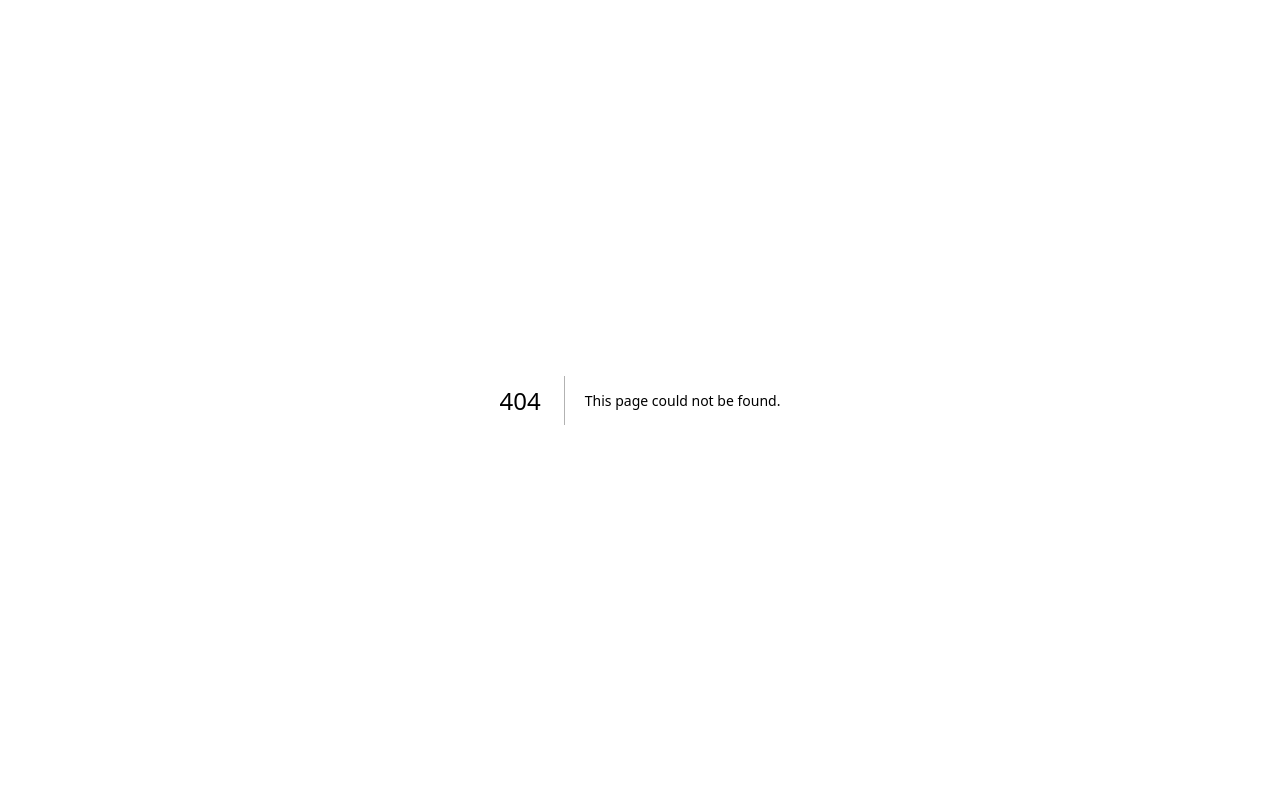
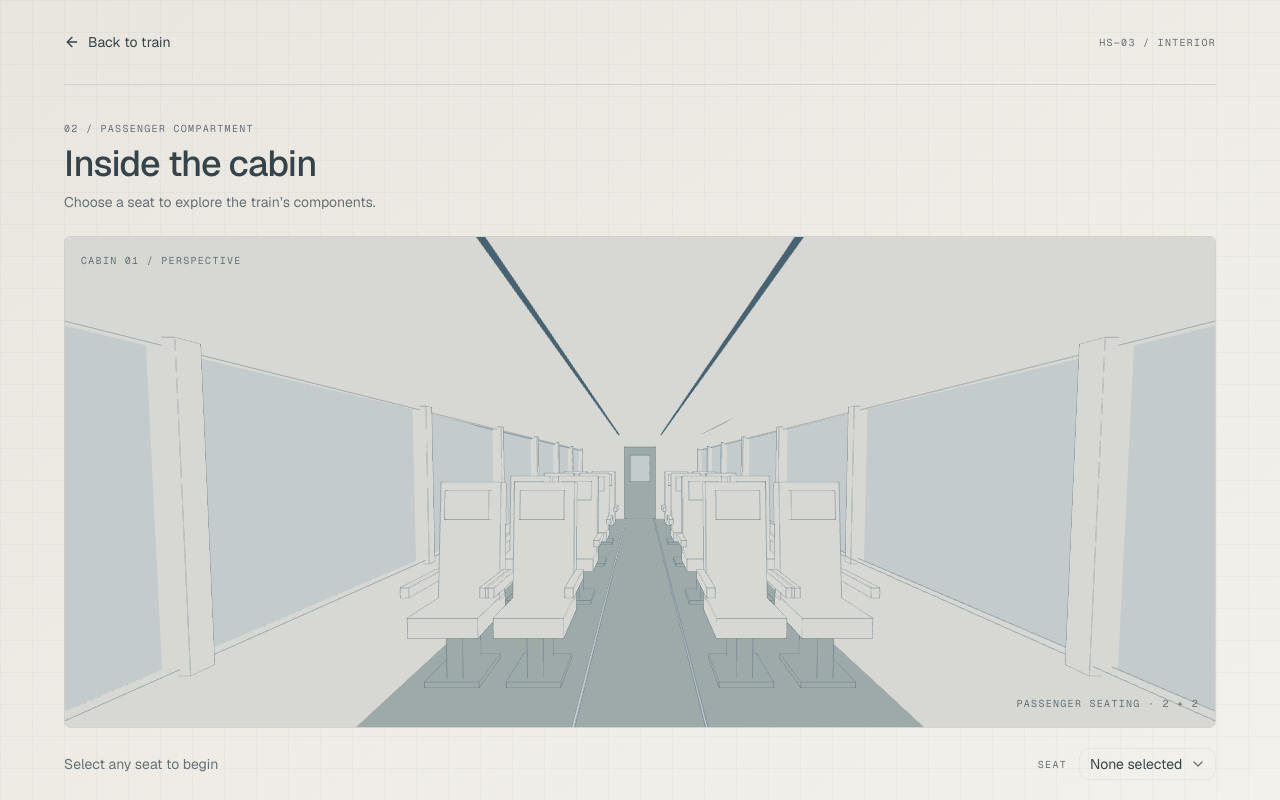
Before and after one commit to gustavbln/hackathon, a Next.js app: page /cabin in a window 1280 px wide. Before the commit this address had no page. Built offline with nearby package versions, Linux system fonts and the light colour scheme.

Commit message:
feat: add blueprint cabin with selectable seats

```diff
--- /dev/null
+++ b/app/cabin/page.tsx
@@ -0,0 +1,28 @@
+import type { Metadata } from "next";
+import Link from "next/link";
+import { ArrowLeft } from "lucide-react";
+import { CabinScene } from "@/components/train/cabin-scene";
+
+export const metadata: Metadata = {
+  title: "Passenger cabin | ComplyDo Solutions",
+  description: "Explore the high-speed train cabin and select a seat.",
+};
+
+export default function CabinPage() {
+  return (
+    <main className="blueprint-page flex min-h-svh flex-col px-5 sm:px-10 lg:px-16">
+      <header className="flex items-center justify-between gap-4 border-b border-[var(--blueprint-rule)] py-6">
+        <Link href="/" className="flex min-h-9 items-center gap-2 text-sm hover:underline focus-visible:outline-2 focus-visible:outline-offset-4">
+          <ArrowLeft className="size-4" aria-hidden="true" /> Back to train
+        </Link>
+        <span className="blueprint-label">HS—03 / Interior</span>
+      </header>
+      <section className="pt-7 sm:pt-9" aria-labelledby="cabin-heading">
+        <p className="blueprint-label mb-2">02 / Passenger compartment</p>
+        <h1 id="cabin-heading" className="text-3xl font-medium tracking-tight sm:text-4xl">Inside the cabin</h1>
+        <p className="mt-2 text-sm text-[var(--blueprint-muted)]">Choose a seat to explore the train’s components.</p>
+      </section>
+      <CabinScene />
+    </main>
+  );
+}
--- a/app/page.tsx
+++ b/app/page.tsx
@@ -1,6 +1,9 @@
 import { ChatDock } from "@/components/chat/chat-dock";
 import type { Metadata } from "next";
 import { TrainScene } from "@/components/train/train-scene";
+import { ArrowRight } from "lucide-react";
+import Link from "next/link";
+import { Button } from "@/components/ui/button";
 
 export const metadata: Metadata = {
   title: "Financial Risk Assessment | ComplyDo Solutions",
@@ -22,6 +25,9 @@ export default function Home() {
           <p className="text-lg font-medium tracking-tight sm:text-2xl">
             Know your suppliers. Keep production moving.
           </p>
+          <Button asChild variant="outline" className="mt-5 border-[var(--blueprint-rule)] bg-[var(--blueprint-paper-deep)] text-[var(--blueprint-ink)] hover:bg-[var(--train-surface)] hover:text-[var(--blueprint-ink)]">
+            <Link href="/cabin">Enter cabin <ArrowRight aria-hidden="true" /></Link>
+          </Button>
         </div>
       </TrainScene>
 
--- /dev/null
+++ b/components/train/cabin-canvas.tsx
@@ -0,0 +1,99 @@
+"use client";
+
+import { Canvas, useThree } from "@react-three/fiber";
+import { Edges, PerspectiveCamera, useCursor } from "@react-three/drei";
+import { useState, type ReactNode } from "react";
+import { CABIN_SEATS, type CabinSelection } from "./cabin-layout";
+import type { TrainPalette } from "./create-train";
+
+type Point = [number, number, number];
+
+function BlueprintBox({ size, position, palette, color = palette.surface, bright = false }: {
+  size: Point; position: Point; palette: TrainPalette; color?: string; bright?: boolean;
+}) {
+  return (
+    <mesh position={position}>
+      <boxGeometry args={size} />
+      <meshBasicMaterial color={color} />
+      <Edges color={palette.line} transparent opacity={bright ? 1 : 0.38} raycast={() => null} />
+    </mesh>
+  );
+}
+
+function Seat({ id, position, palette, selectedSeatId, onSeatSelect }: {
+  id: string; position: Point; palette: TrainPalette;
+} & CabinSelection) {
+  const [hovered, setHovered] = useState(false);
+  useCursor(hovered);
+  const active = hovered || selectedSeatId === id;
+  const color = active ? palette.glass : palette.surface;
+  const box = { palette, color, bright: active };
+
+  return (
+    <group name={`seat-${id}`} position={position}
+      onPointerOver={(event) => { event.stopPropagation(); setHovered(true); }}
+      onPointerOut={() => setHovered(false)}
+      onClick={(event) => { event.stopPropagation(); onSeatSelect(id); }}>
+      <BlueprintBox {...box} size={[0.49, 0.14, 0.59]} position={[0, 0.51, 0]} />
+      <group rotation={[-0.09, 0, 0]} position={[0, 1.03, -0.25]}>
+        <BlueprintBox {...box} size={[0.49, 0.95, 0.13]} position={[0, 0, 0]} />
+        <BlueprintBox {...box} size={[0.35, 0.23, 0.08]} position={[0, 0.29, 0.1]} />
+      </group>
+      {[-0.28, 0.28].map((x) => (
+        <BlueprintBox key={x} {...box} size={[0.06, 0.07, 0.5]} position={[x, 0.75, 0.01]} />
+      ))}
+      <BlueprintBox {...box} color={palette.mechanical} size={[0.12, 0.44, 0.34]} position={[0, 0.23, -0.05]} />
+      <BlueprintBox {...box} color={palette.mechanical} size={[0.4, 0.04, 0.45]} position={[0, 0.04, -0.05]} />
+    </group>
+  );
+}
+
+function CabinShell({ palette }: { palette: TrainPalette }) {
+  const box = { palette };
+  return (
+    // Solid cabin surfaces block pointer hits on geometry behind them.
+    <group onPointerOver={(event) => event.stopPropagation()} onClick={(event) => event.stopPropagation()}>
+      <BlueprintBox {...box} color={palette.mechanical} size={[3.8, 0.1, 13]} position={[0, -0.06, -1.5]} />
+      <BlueprintBox {...box} size={[3.8, 0.1, 13]} position={[0, 2.65, -1.5]} />
+      <BlueprintBox {...box} size={[3.8, 2.7, 0.1]} position={[0, 1.3, -8]} />
+      <BlueprintBox {...box} color={palette.mechanical} size={[0.95, 2.2, 0.04]} position={[0, 1.1, -7.93]} />
+      <BlueprintBox {...box} color={palette.glass} size={[0.6, 0.8, 0.04]} position={[0, 1.55, -7.89]} />
+      {[-1, 1].map((side) => (
+        <group key={side}>
+          <BlueprintBox {...box} size={[0.1, 0.9, 13]} position={[side * 1.85, 0.4, -1.5]} />
+          <BlueprintBox {...box} size={[0.1, 0.6, 13]} position={[side * 1.85, 2.4, -1.5]} />
+          <BlueprintBox {...box} color={palette.glass} size={[0.04, 1.25, 13]} position={[side * 1.88, 1.48, -1.5]} />
+          {Array.from({ length: 8 }, (_, index) => (
+            <BlueprintBox key={index} {...box} size={[0.14, 1.3, 0.09]} position={[side * 1.82, 1.48, 4.8 - index * 1.8]} />
+          ))}
+          <BlueprintBox {...box} color={palette.line} size={[0.025, 0.015, 12.8]} position={[side * 0.65, 2.58, -1.5]} />
+          <BlueprintBox {...box} color={palette.glass} size={[0.015, 0.008, 12.8]} position={[side * 0.42, 0, -1.5]} />
+        </group>
+      ))}
+    </group>
+  );
+}
+
+function CabinCamera() {
+  const { width, height } = useThree((state) => state.size);
+  return <PerspectiveCamera makeDefault position={[0, 1.65, 4.6]} fov={width < height ? 80 : 62} near={0.05} far={40}
+    onUpdate={(camera) => { camera.lookAt(0, 1.25, -5); camera.updateProjectionMatrix(); }} />;
+}
+
+export default function CabinCanvas({ fallback, ...selection }: CabinSelection & { fallback: ReactNode }) {
+  const [palette] = useState<TrainPalette>(() => {
+    const style = getComputedStyle(document.documentElement);
+    const token = (name: string) => style.getPropertyValue(`--train-${name}`).trim();
+    return { surface: token("surface"), line: token("line"), glass: token("glass"), mechanical: token("mechanical") };
+  });
+
+  return (
+    <Canvas dpr={[1, 1.5]} frameloop="demand" gl={{ antialias: true, alpha: true, powerPreference: "low-power" }}
+      fallback={fallback} style={{ touchAction: "pan-y" }} aria-label="Inside the blueprint train cabin. Click a seat to select it."
+      onPointerMissed={() => selection.onSeatSelect(null)}>
+      <CabinCamera />
+      <CabinShell palette={palette} />
+      {CABIN_SEATS.map((seat) => <Seat key={seat.id} {...seat} {...selection} palette={palette} />)}
+    </Canvas>
+  );
+}
--- /dev/null
+++ b/components/train/cabin-layout.ts
@@ -0,0 +1,11 @@
+export const CABIN_SEATS = Array.from({ length: 4 }, (_, row) =>
+  [-1.38, -0.78, 0.78, 1.38].map((x, column) => ({
+    id: `${row + 1}${"ABCD"[column]}`,
+    position: [x, 0, 1.5 - row * 1.8] as [number, number, number],
+  })),
+).flat();
+
+export type CabinSelection = {
+  selectedSeatId: string | null;
+  onSeatSelect: (id: string | null) => void;
+};
--- /dev/null
+++ b/components/train/cabin-scene.tsx
@@ -0,0 +1,57 @@
+"use client";
+
+import dynamic from "next/dynamic";
+import { Component, useState, type ReactNode } from "react";
+import { NativeSelect, NativeSelectOption } from "@/components/ui/native-select";
+import { CABIN_SEATS } from "./cabin-layout";
+
+function CabinFallback({ loading = false }: { loading?: boolean }) {
+  return (
+    <div className="absolute inset-0 flex items-center justify-center p-8 text-center" role="status">
+      <p className="text-sm text-[var(--blueprint-muted)]">
+        {loading ? "Preparing the cabin…" : "The 3D cabin is unavailable. You can still choose a seat below, or reload to try again."}
+      </p>
+    </div>
+  );
+}
+
+const CabinCanvas = dynamic(() => import("./cabin-canvas"), {
+  ssr: false,
+  loading: () => <CabinFallback loading />,
+});
+
+class CabinBoundary extends Component<{ children: ReactNode }, { failed: boolean }> {
+  state = { failed: false };
+  static getDerivedStateFromError() { return { failed: true }; }
+  render() { return this.state.failed ? <CabinFallback /> : this.props.children; }
+}
+
+export function CabinScene() {
+  const [selectedSeatId, setSelectedSeatId] = useState<string | null>(null);
+
+  return (
+    <section className="mt-6 flex flex-1 flex-col" aria-label="Interactive blueprint cabin">
+      <div className="relative min-h-[420px] flex-1 overflow-hidden rounded-sm border border-[var(--blueprint-rule)] sm:min-h-[480px]">
+        <div className="absolute inset-0">
+          <CabinBoundary>
+            <CabinCanvas selectedSeatId={selectedSeatId} onSeatSelect={setSelectedSeatId} fallback={<CabinFallback />} />
+          </CabinBoundary>
+        </div>
+        <span className="blueprint-label pointer-events-none absolute top-4 left-4">Cabin 01 / Perspective</span>
+        <span className="blueprint-label pointer-events-none absolute right-4 bottom-4">Passenger seating · 2 + 2</span>
+      </div>
+      <footer className="flex flex-wrap items-center justify-between gap-4 py-5">
+        <p className="text-sm text-[var(--blueprint-muted)]" role="status" aria-live="polite">
+          {selectedSeatId ? `Seat ${selectedSeatId} selected` : "Select any seat to begin"}
+        </p>
+        <div className="flex items-center gap-3">
+          <label htmlFor="cabin-seat" className="blueprint-label">Seat</label>
+          <NativeSelect id="cabin-seat" value={selectedSeatId ?? ""} onChange={(event) => setSelectedSeatId(event.target.value || null)}>
+            <NativeSelectOption value="">None selected</NativeSelectOption>
+            {CABIN_SEATS.map((seat) => <NativeSelectOption key={seat.id} value={seat.id}>Seat {seat.id}</NativeSelectOption>)}
+          </NativeSelect>
+        </div>
+      </footer>
+    </section>
+  );
+}
```
Also changed, not shown: 1 other file (tests, documents, lock files or other folders).
